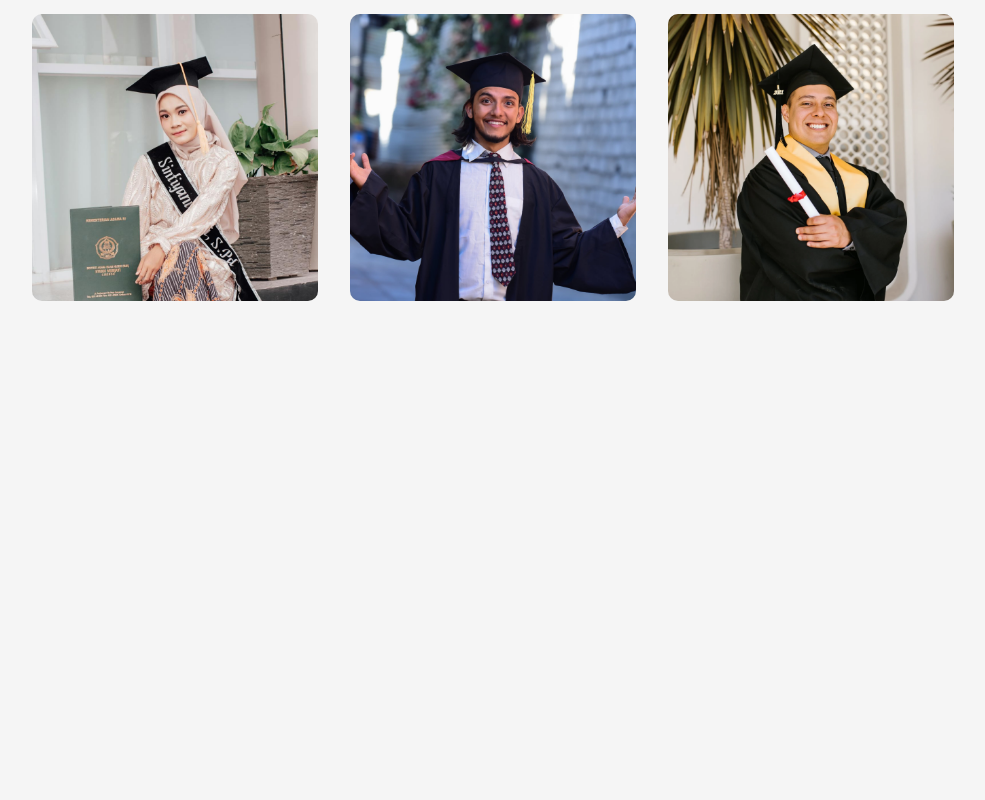
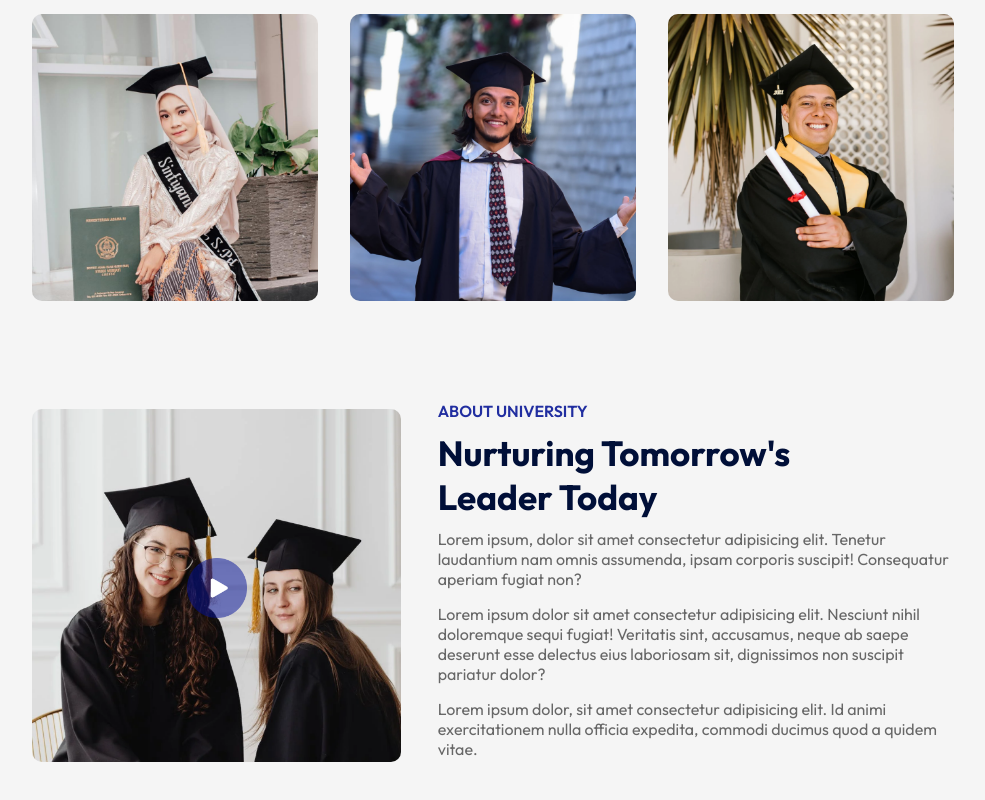
Before and after one commit to arslan1222/College-App-Reactjs, a React (Vite) app in the folder college-app/: page / in a window 1280 px wide. Shown: the part 1000-1800 px from the top of the page, without its empty margins (147-1132 px from the left). Before the commit the page ends 1381 px from the top, so only its background shows below. Built offline with nearby package versions, Linux system fonts and the light colour scheme.

Commit message:
About section is completed

```diff
--- a/college-app/src/App.jsx
+++ b/college-app/src/App.jsx
@@ -3,6 +3,7 @@ import Navbar from './Conponents/Navbar/Navbar'
 import Hero from './Conponents/Hero/Hero'
 import Programs from './Conponents/Programs/Programs'
 import Title from './Conponents/Title/Title'
+import About from './Conponents/About/About'
 
 const App = () => {
   return (
@@ -12,6 +13,7 @@ const App = () => {
       <div className="container">
         <Title subtitle='Our PROGRAM' title='What We Offer' />
         <Programs />
+        <About />
       </div>
 
     </div>
--- /dev/null
+++ b/college-app/src/Conponents/About/About.css
@@ -0,0 +1,49 @@
+.about {
+    margin: 100px auto;
+    display: flex;
+    align-items: center;
+    justify-content: space-between;
+    width: 90%;
+}
+
+
+
+.about-left {
+    flex-basis: 40%;
+    position: relative;
+}
+
+.about-img {
+    width: 100%;
+    border-radius: 10px;
+}
+
+.play-icon {
+    width: 60px;
+    position: absolute;
+    top: 50%;
+    left: 50%;
+    transform: translate(-50%, -50%);
+}
+
+.about-right {
+    flex-basis: 56%;
+}
+
+.about h3 {
+    font-weight: 600;
+    font-size: 16px;
+    color: #212EA0;
+}
+
+.about h2 {
+    font-size: 35px;
+    color: #000F38;
+    margin: 10px 0;
+    max-width: 400px;
+}
+
+.about p {
+    color: #676767;
+    margin-bottom: 15px;
+}
--- /dev/null
+++ b/college-app/src/Conponents/About/About.jsx
@@ -0,0 +1,24 @@
+import React from 'react'
+import './About.css'
+import { assets } from '../../assets/asstes'
+
+const About = () => {
+  return (
+    <div className='about'>
+      <div className='about-left'>
+        <img className='about-img' src={assets.about} alt="" />
+        <img className='play-icon' src={assets.play_icon} alt="" />
+      </div>
+      <div className='about-right'>
+        <h3>ABOUT UNIVERSITY</h3>
+        <h2>Nurturing Tomorrow's Leader Today</h2>
+        <p>Lorem ipsum, dolor sit amet consectetur adipisicing elit. Tenetur laudantium nam omnis assumenda, ipsam corporis suscipit! Consequatur aperiam fugiat non?</p>
+        <p>Lorem ipsum dolor sit amet consectetur adipisicing elit. Nesciunt nihil doloremque sequi fugiat! Veritatis sint, accusamus, neque ab saepe deserunt esse delectus eius laboriosam sit, dignissimos non suscipit pariatur dolor?</p>
+        <p>Lorem ipsum dolor, sit amet consectetur adipisicing elit. Id animi exercitationem nulla officia expedita, commodi ducimus quod a quidem vitae.</p>
+      </div>
+
+    </div>
+  )
+}
+
+export default About
--- a/college-app/src/Conponents/Navbar/Navbar.css
+++ b/college-app/src/Conponents/Navbar/Navbar.css
@@ -21,3 +21,8 @@
     margin: 5px 20px;
     font-size: 16px;
 }
+
+.dark-nav {
+    background-color: #212EA0;
+    transition: 0.5s;
+}
--- a/college-app/src/Conponents/Navbar/Navbar.jsx
+++ b/college-app/src/Conponents/Navbar/Navbar.jsx
@@ -1,11 +1,20 @@
-import React from 'react'
+import React, { useEffect, useState } from 'react'
 import './Navbar.css'
 import {assets} from '../../assets/asstes'
 import { NavLink } from 'react-router-dom'
 
 const Navbar = () => {
+
+  const [sticky, setSticky] = useState(false);
+
+  useEffect(()=>{
+    window.addEventListener('scroll', ()=>{
+      window.scrollY > 50 ? setSticky(true) : setSticky(false)
+    })
+  },[])
+
   return (
-    <div className='navbar container'>
+    <div className={`navbar container ${sticky ? 'dark-nav' : ''}`}>
       <img className='logo' src={assets.logo} alt="" />
       <ul>
         <NavLink to='/'><li>Home</li></NavLink>
```
